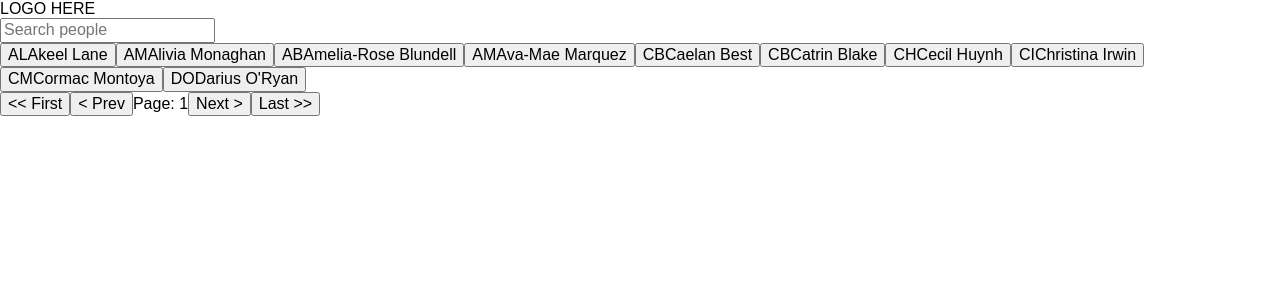
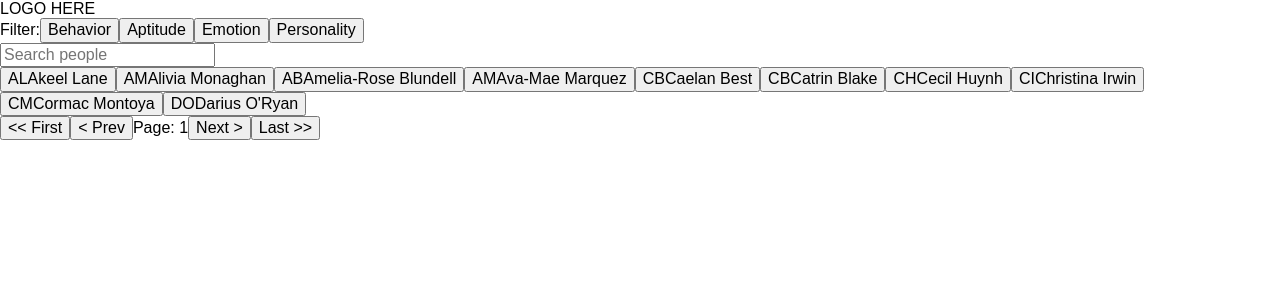
Before and after one commit to ronlanla/thomas-candidate-viewer, a React app: page / in a window 1280 px wide. Shown: the top 300 px of the page. Built offline with nearby package versions, Linux system fonts and the light colour scheme.

Commit message:
Add filter button styles

```diff
--- a/src/components/candidate-view/candidate-view.css
+++ b/src/components/candidate-view/candidate-view.css
@@ -4,13 +4,13 @@
   display: flex;
   flex-direction: column;
   justify-content: space-between;
-  align-items: center;
 }
 
 .CandidateView_searchComponent {
   position: relative;
   display: flex;
   width: calc(100% - 80px);
+  margin: 0 auto;
 }
 
 .CandidateView_searchComponent_search {
--- a/src/components/candidate-view/index.tsx
+++ b/src/components/candidate-view/index.tsx
@@ -1,3 +1,4 @@
+import classnames from 'classnames';
 import React, { Component } from 'react';
 import debounce from 'lodash.debounce';
 
@@ -20,6 +21,12 @@ class CandidateView extends Component<{}, CandidateViewState> {
   state = {
     pageNumber: 0,
     list: [],
+    testFilters: {
+      behavior: false,
+      aptitude: false,
+      emotion: false,
+      personality: false,
+    },
   }
 
   filterList(list: CandidateDataList, name?: string) {
@@ -52,6 +59,7 @@ class CandidateView extends Component<{}, CandidateViewState> {
   filterListDebounced = debounce((list: CandidateDataList, name?: string) => this.filterList(list, name), 500)
 
   render () {
+    const testFilters = this.state.testFilters;
     const itemsPerPage = 10;
     const updatePageNumber = (number: number) => {
       this.setState({ pageNumber: number });
@@ -59,6 +67,14 @@ class CandidateView extends Component<{}, CandidateViewState> {
 
     return (
       <div className={'CandidateView'}>
+        {/* TODO: Convert filter buttons into a global component */}
+        <div>
+          Filter:
+          <button className={classnames('CandidateView_button', testFilters.behavior && 'CandidateView_button-active')}>Behavior</button>
+          <button className={classnames('CandidateView_button', testFilters.aptitude && 'CandidateView_button-active')}>Aptitude</button>
+          <button className={classnames('CandidateView_button', testFilters.emotion && 'CandidateView_button-active')}>Emotion</button>
+          <button className={classnames('CandidateView_button', testFilters.personality && 'CandidateView_button-active')}>Personality</button>
+        </div>
         {/* TODO: Convert search into a global component */}
         <div className={'CandidateView_searchComponent'}>
           <input className={'CandidateView_searchComponent_search'} placeholder="Search people" onChange={(event) => this.filterListDebounced(list, event.target.value)}/>
--- a/src/components/global/pagination/pagination.css
+++ b/src/components/global/pagination/pagination.css
@@ -0,0 +1,5 @@
+.Pagination {
+  width: 100%;
+  display: flex;
+  justify-content: space-around;
+}
```
